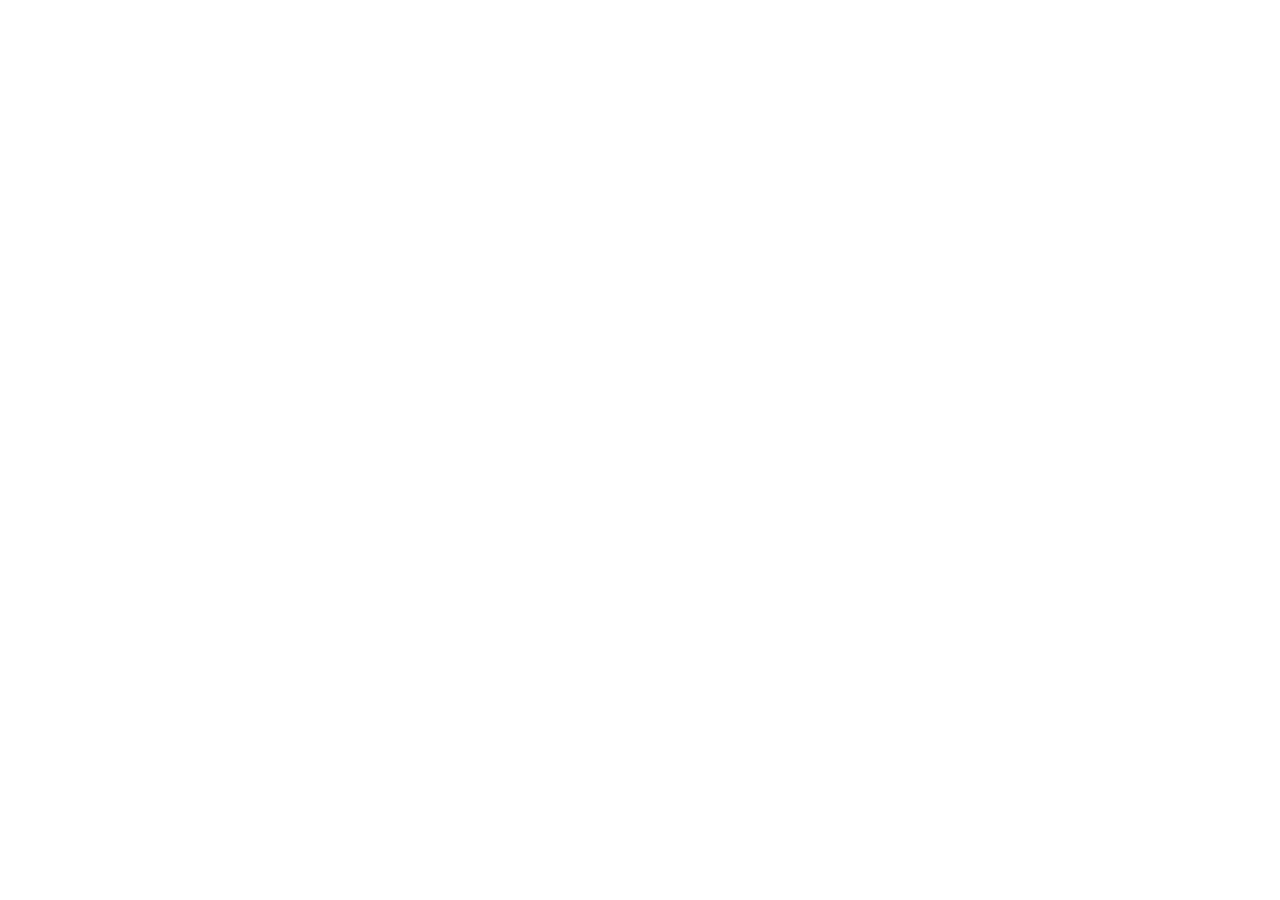
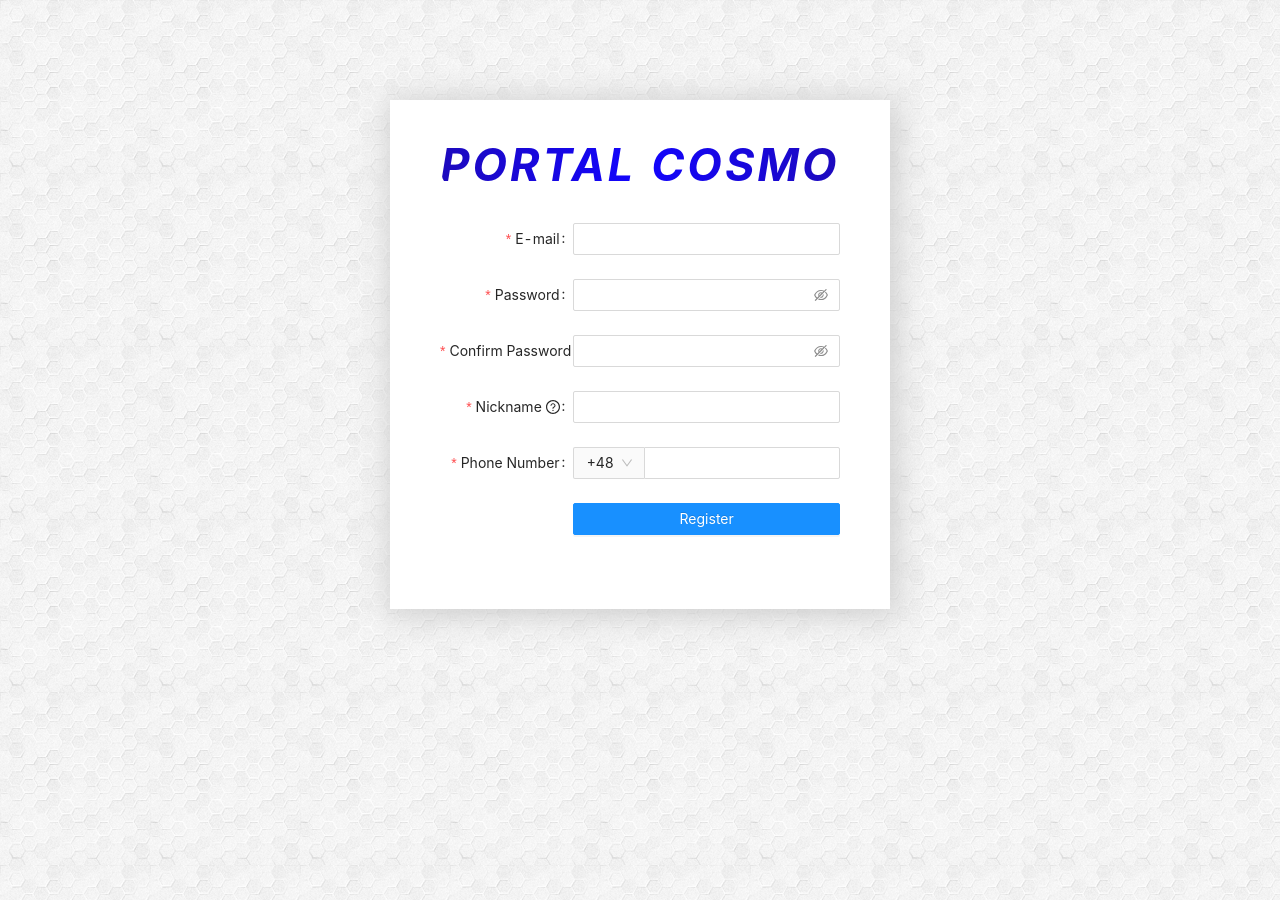
Before and after one commit to grupacosmo/portal-frontend, a React (Create React App) app: page /registration in a window 1280 px wide. Before the commit the page ends 800 px from the top, so only its background shows below. Built offline with nearby package versions, Linux system fonts and the light colour scheme.

Commit message:
Added Login&Registration view

```diff
--- a/src/index.js
+++ b/src/index.js
@@ -7,6 +7,8 @@
 import * as serviceWorker from './serviceWorker';
 import MyProfile from "./views/MyProfile/MyProfile";
 import Team from "./views/Team/Team";
+import Login from "./views/Login&Registration/Login/Login";
+import Registration from "./views/Login&Registration/Registration/Registration";
 
 ReactDOM.render(
   <BrowserRouter>
@@ -14,6 +16,8 @@
       <Route exact path="/" component={App} />
       <Route exact path="/my-profile" component={MyProfile} />
       <Route exact path="/team" component={Team} />
+      <Route exact path="/login" component={Login} />
+      <Route exact path="/registration" component={Registration} />
     </div>
   </BrowserRouter>,
   document.getElementById('root')
--- /dev/null
+++ b/src/views/Login&Registration/Login/Login.js
@@ -0,0 +1,67 @@
+import React from "react";
+import './style.css';
+import {Form, Input, Button, Checkbox} from 'antd';
+import {UserOutlined, LockOutlined} from '@ant-design/icons';
+
+const Login = () => {
+    return (
+        <div className="content">
+            <div className="title">
+                <h1 style={{fontWeight: "bold"}}>Portal Cosmo</h1>
+            </div>
+            <Form
+                name="normal_login"
+                className="login-form"
+                initialValues={{
+                    remember: true,
+                }}
+            >
+                <Form.Item
+                    name="username"
+                    rules={[
+                        {
+                            required: true,
+                            message: 'Please input your Username!',
+                        },
+                    ]}
+                >
+                    <Input prefix={<UserOutlined className="site-form-item-icon"/>} placeholder="Username"/>
+                </Form.Item>
+                <Form.Item
+                    name="password"
+                    rules={[
+                        {
+                            required: true,
+                            message: 'Please input your Password!',
+                        },
+                    ]}
+                >
+                    <Input.Password
+                        prefix={<LockOutlined className="site-form-item-icon"/>}
+                        type="password"
+                        placeholder="Password"
+                    />
+                </Form.Item>
+                <Form.Item>
+                    <Form.Item name="remember" valuePropName="checked" noStyle>
+                        <Checkbox>Remember me</Checkbox>
+                    </Form.Item>
+
+                    <a className="login-form-forgot" href="">
+                        Forgot password
+                    </a>
+                </Form.Item>
+
+                <Form.Item>
+                    <Button type="primary" htmlType="submit" className="login-form-button">
+                        Log in
+                    </Button>
+                    Or <a href="/registration">register now!</a>
+                </Form.Item>
+            </Form>
+        </div>
+    );
+};
+
+
+export default Login
--- /dev/null
+++ b/src/views/Login&Registration/Login/style.css
@@ -0,0 +1,48 @@
+body {
+    background-image: url("../hexellence/hexellence.png"); /* Background pattern from Toptal Subtle Patterns */
+}
+
+.content {
+    margin-right: auto;
+    margin-left: auto;
+    background-color: white;
+    width: 500px;
+    padding: 30px 50px 50px 50px;
+    margin-top: 100px;
+    -webkit-box-shadow: 3px 3px 30px 5px rgba(204, 204, 204, 0.9);
+    -moz-box-shadow: 3px 3px 30px 5px rgba(204, 204, 204, 0.9);
+    box-shadow: 3px 3px 30px 5px rgba(204, 204, 204, 0.9);
+}
+
+
+.title {
+    font-size: 1.4rem;
+    font-style: italic;
+    font-weight: 600;
+    text-align: center;
+    letter-spacing: 3px;
+    text-transform: uppercase;
+    background: radial-gradient(circle, rgba(18, 4, 255, 1) 0%, rgba(41, 16, 121, 1) 200%);
+    -webkit-background-clip: text;
+    -webkit-text-fill-color: transparent;
+
+    border-radius: 59px 59px 59px 59px;
+    border: 0px solid #000000;
+}
+
+.login-form {
+    max-width: 500px;
+    margin-top: 30px;
+}
+
+.login-form-forgot {
+    float: right;
+}
+
+.ant-col-rtl {
+    float: left;
+}
+
+.login-form-button {
+    width: 100%;
+}
--- /dev/null
+++ b/src/views/Login&Registration/Registration/Registration.js
@@ -0,0 +1,173 @@
+import React from 'react';
+import "./style.css"
+import {Form, Input, Tooltip, Select, Button,} from 'antd';
+import {QuestionCircleOutlined} from '@ant-design/icons';
+
+const {Option} = Select;
+const formItemLayout = {
+    labelCol: {
+        xs: {
+            span: 24,
+        },
+        sm: {
+            span: 8,
+        },
+    },
+    wrapperCol: {
+        xs: {
+            span: 24,
+        },
+        sm: {
+            span: 16,
+        },
+    },
+};
+const tailFormItemLayout = {
+    wrapperCol: {
+        xs: {
+            span: 24,
+            offset: 0,
+        },
+        sm: {
+            span: 16,
+            offset: 8,
+        },
+    },
+};
+
+const Registration = () => {
+    const [form] = Form.useForm();
+
+    const prefixSelector = (
+        <Form.Item name="prefix" noStyle>
+            <Select
+                style={{
+                    width: 70,
+                }}
+            >
+                <Option value="48">+48</Option>
+                <Option value="87">+87</Option>
+            </Select>
+        </Form.Item>
+    );
+
+    return (
+        <div className="content">
+            <div className="title">
+                <h1 style={{fontWeight: "bold"}}>Portal Cosmo</h1>
+            </div>
+            <Form
+                {...formItemLayout}
+                form={form}
+                name="register"
+                initialValues={{
+                    prefix: '48',
+                }}
+                scrollToFirstError
+            >
+                <Form.Item
+                    name="email"
+                    label="E-mail"
+                    rules={[
+                        {
+                            type: 'email',
+                            message: 'The input is not valid E-mail!',
+                        },
+                        {
+                            required: true,
+                            message: 'Please input your E-mail!',
+                        },
+                    ]}
+                >
+                    <Input/>
+                </Form.Item>
+
+                <Form.Item
+                    name="password"
+                    label="Password"
+                    rules={[
+                        {
+                            required: true,
+                            message: 'Please input your password!',
+                        },
+                    ]}
+                    hasFeedback
+                >
+                    <Input.Password/>
+                </Form.Item>
+
+                <Form.Item
+                    name="confirm"
+                    label="Confirm Password"
+                    dependencies={['password']}
+                    hasFeedback
+                    rules={[
+                        {
+                            required: true,
+                            message: 'Please confirm your password!',
+                        },
+                        ({getFieldValue}) => ({
+                            validator(rule, value) {
+                                if (!value || getFieldValue('password') === value) {
+                                    return Promise.resolve();
+                                }
+
+                                return Promise.reject('The two passwords that you entered do not match!');
+                            },
+                        }),
+                    ]}
+                >
+                    <Input.Password/>
+                </Form.Item>
+
+                <Form.Item
+                    name="nickname"
+                    label={
+                        <span>
+            Nickname&nbsp;
+                            <Tooltip title="What do you want others to call you?">
+              <QuestionCircleOutlined/>
+            </Tooltip>
+          </span>
+                    }
+                    rules={[
+                        {
+                            required: true,
+                            message: 'Please input your nickname!',
+                            whitespace: true,
+                        },
+                    ]}
+                >
+                    <Input/>
+                </Form.Item>
+
+                <Form.Item
+                    name="phone"
+                    label="Phone Number"
+                    rules={[
+                        {
+                            required: true,
+                            message: 'Please input your phone number!',
+                        },
+                    ]}
+                >
+                    <Input
+                        addonBefore={prefixSelector}
+                        style={{
+                            width: '100%',
+                        }}
+                    />
+                </Form.Item>
+
+                <Form.Item {...tailFormItemLayout}>
+                    <Button type="primary" htmlType="submit" style={{width: "100%"}}>
+                        Register
+                    </Button>
+                </Form.Item>
+            </Form>
+        </div>
+    );
+};
+
+
+export default Registration
--- /dev/null
+++ b/src/views/Login&Registration/Registration/style.css
@@ -0,0 +1,30 @@
+body {
+    background-image: url("../hexellence/hexellence.png"); /* Background pattern from Toptal Subtle Patterns */
+}
+
+.content {
+    margin-right: auto;
+    margin-left: auto;
+    background-color: white;
+    width: 500px;
+    padding: 30px 50px 50px 50px;
+    margin-top: 100px;
+    -webkit-box-shadow: 3px 3px 30px 5px rgba(204, 204, 204, 0.9);
+    -moz-box-shadow: 3px 3px 30px 5px rgba(204, 204, 204, 0.9);
+    box-shadow: 3px 3px 30px 5px rgba(204, 204, 204, 0.9);
+}
+
+.title {
+    font-size: 1.4rem;
+    font-style: italic;
+    font-weight: 600;
+    text-align: center;
+    letter-spacing: 3px;
+    text-transform: uppercase;
+    background: radial-gradient(circle, rgba(18, 4, 255, 1) 0%, rgba(41, 16, 121, 1) 200%);
+    -webkit-background-clip: text;
+    -webkit-text-fill-color: transparent;
+
+    border-radius: 59px 59px 59px 59px;
+    border: 0px solid #000000;
+}
```
Also changed, not shown: src/views/Login&Registration/hexellence/hexellence.png (added), src/views/Login&Registration/hexellence/hexellence_@2X.png (added).
